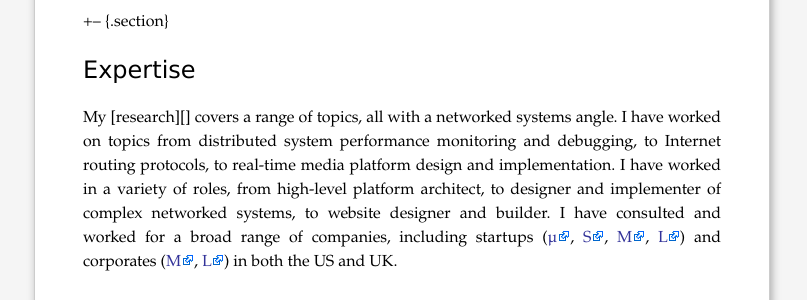
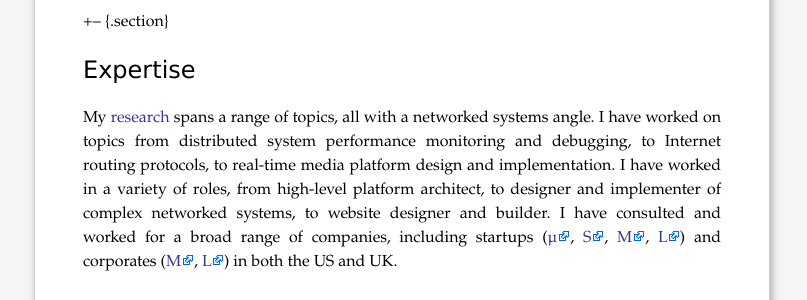
Before and after one commit to mor1/mort-www, a Jekyll site: the page built from index.md, in a window 1280 px wide. Shown: the part 253-553 px from the top of the page, without its empty margins (238-1045 px from the left). Built offline with Jekyll 4.4.1, drawn with Linux system fonts in a browser that asks for light colours; Markdown is read by kramdown in place of the engine named in the settings.

Commit message:
jekyll weirdness

```diff
--- a/index.md
+++ b/index.md
@@ -29,7 +29,7 @@ Nottingham][nottingham] [School of Computer Science][cs].
 Expertise
 =========
 
-My [research][] covers a range of topics, all with a networked
+My [research](research) spans a range of topics, all with a networked
 systems angle.  I have worked on topics from distributed system
 performance monitoring and debugging, to Internet routing protocols,
 to real-time media platform design and implementation.  I have worked
```
